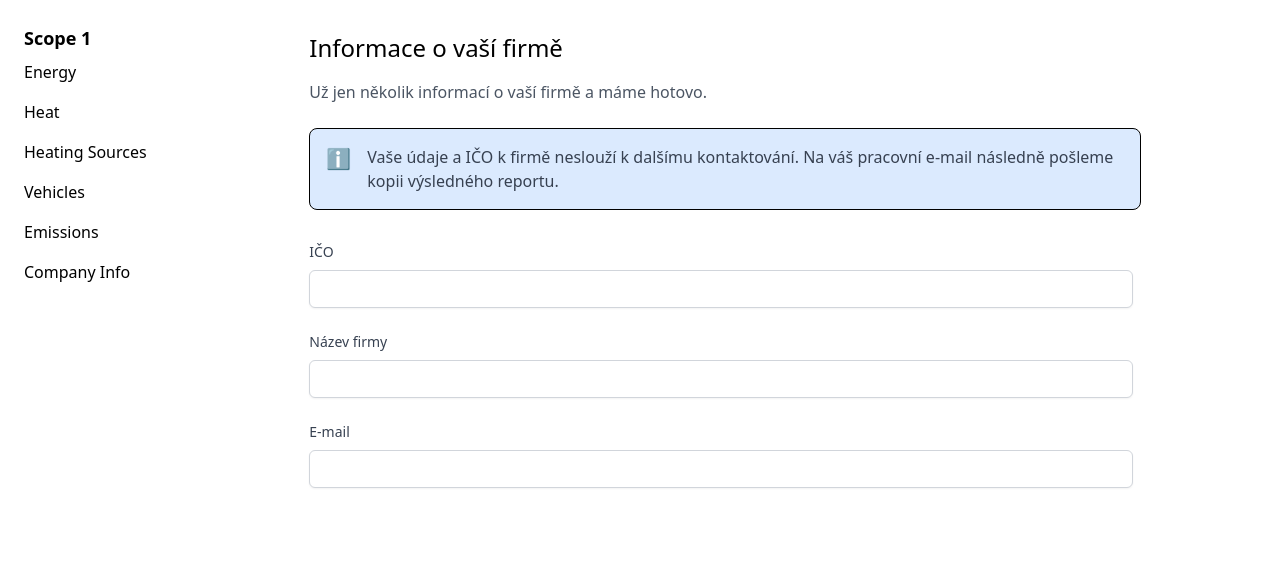
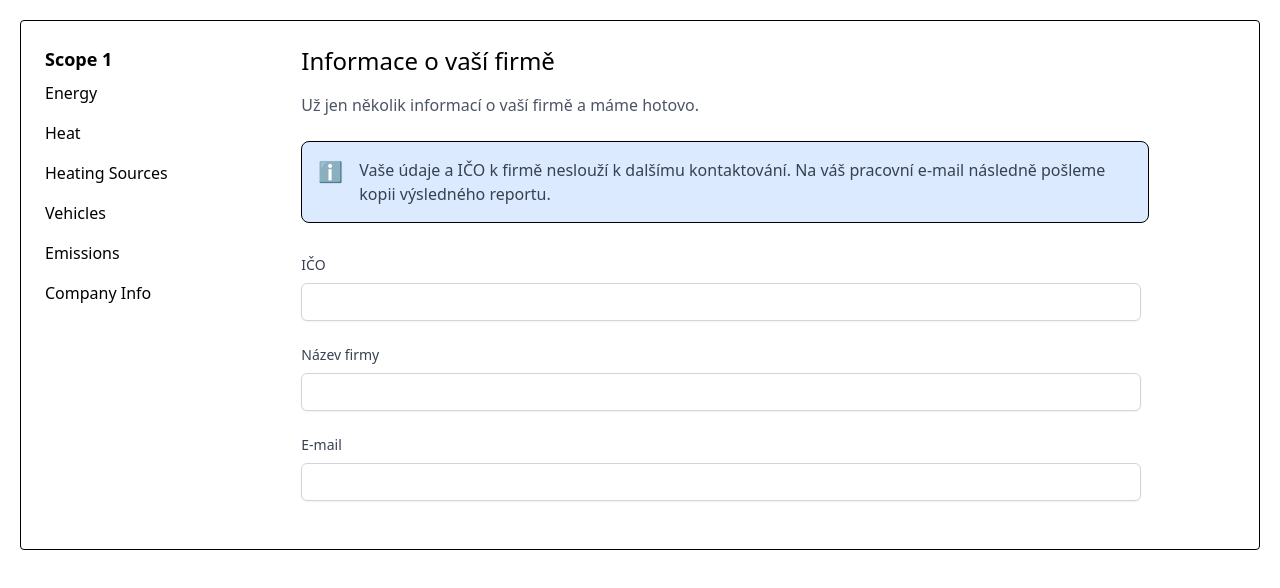
Before and after one commit to deploy-esgrovia/simple-esg-calc, a Vue app: page /company-info in a window 1280 px wide. Shown: the top 588 px of the page. Built offline with nearby package versions, Linux system fonts and the light colour scheme.

Commit message:
chore: fix padding in sections and add border

```diff
--- a/src/App.vue
+++ b/src/App.vue
@@ -4,7 +4,7 @@ import SideNavbar from './components/SideNavBar.vue';
 </script>
 
 <template>
-	<div class="w-full h-screen flex space-x-6">
+	<div class="w-full h-screen flex space-x-6 border border-black rounded m-5">
 		<!-- Sidebar -->
 		<SideNavbar class="p-6" />
 		<!-- Router View -->
--- a/src/components/sections/CompanyInfoSection.vue
+++ b/src/components/sections/CompanyInfoSection.vue
@@ -18,7 +18,7 @@ watch(companyInfo, () => {
 </script>
 
 <template>
-	<div class="max-w-4xl mx-auto p-8">
+	<div class="max-w-4xl mx-auto p-6">
 		<h2 class="text-2xl mb-4">Informace o vaší firmě</h2>
 		<p class="text-gray-600 mb-6">Už jen několik informací o vaší firmě a máme hotovo.</p>
 
--- a/src/components/sections/EmissionsSection.vue
+++ b/src/components/sections/EmissionsSection.vue
@@ -52,7 +52,7 @@ watch(
 </script>
 
 <template>
-  <div class="max-w-4xl mx-auto p-8">
+  <div class="max-w-4xl mx-auto p-6">
     <h2 class="text-2xl text-gray-900 mb-4">Skleníkové plyny a další emise</h2>
     <p class="text-gray-600 mb-8">
       Jestli produkujete během výroby nějaké další přímé emise, vyberte je a zadejte objem.
--- a/src/components/sections/EnergySection.vue
+++ b/src/components/sections/EnergySection.vue
@@ -42,7 +42,7 @@ watch([annualConsumption, selectedEnergyType, sourceTypeValues], () => {
 </script>
 
 <template>
-	<div class="max-w-4xl mx-auto p-8">
+	<div class="max-w-4xl mx-auto p-6">
 		<h2 class="text-2xl text-gray-900 mb-4">Nakupovaná elektrická energie</h2>
 		<p class="text-gray-600 mb-8">
 			Zadejte roční spotřebu a původ elektřiny. Pokud ji neznáte, podívejte se do posledního
--- a/src/components/sections/HeatSection.vue
+++ b/src/components/sections/HeatSection.vue
@@ -46,7 +46,7 @@ watch(
 </script>
 
 <template>
-	<div class="max-w-4xl mx-auto p-8">
+	<div class="max-w-4xl mx-auto p-6">
 		<h2 class="text-2xl text-gray-900 mb-4">Nakupované teplo a pára</h2>
 		<p class="text-gray-600 mb-8">
 			Odebíráte teplo nebo páru od dodavatele? Pokud ano, vyberte zdroj a množství.
--- a/src/components/sections/HeatingSourcesSection.vue
+++ b/src/components/sections/HeatingSourcesSection.vue
@@ -45,7 +45,7 @@ watch(
 </script>
 
 <template>
-	<div class="max-w-4xl mx-auto p-8">
+	<div class="max-w-4xl mx-auto p-6">
 		<h2 class="text-2xl text-gray-900 mb-4">Vlastní zdroje topení a vytápění</h2>
 		<p class="text-gray-600 mb-8">
 			Máte kotelnu, kterou využíváte pro vytápění prostor nebo provoz technologie? Pokud ano,
--- a/src/components/sections/VehicleSection.vue
+++ b/src/components/sections/VehicleSection.vue
@@ -86,7 +86,7 @@ watch(
 </script>
 
 <template>
-	<div class="max-w-4xl mx-auto p-8">
+	<div class="max-w-4xl mx-auto p-6">
 		<h2 class="text-2xl text-gray-900 mb-4">Automobily a stroje</h2>
 		<p class="text-gray-600 mb-8">
 			Jestli ve firmě používáte auta nebo stroje, uveďte jaké, a doplňte informace o spotřebě.
```
